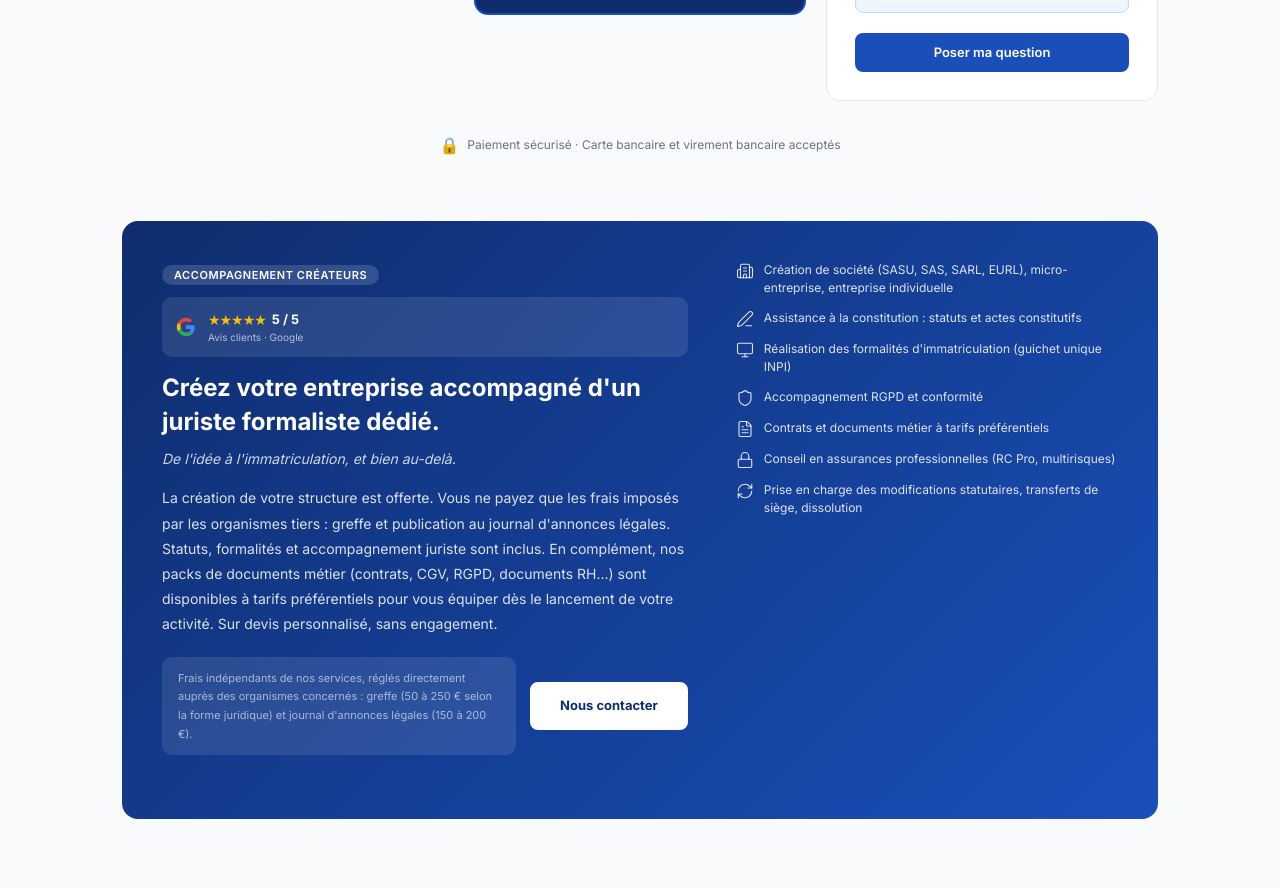
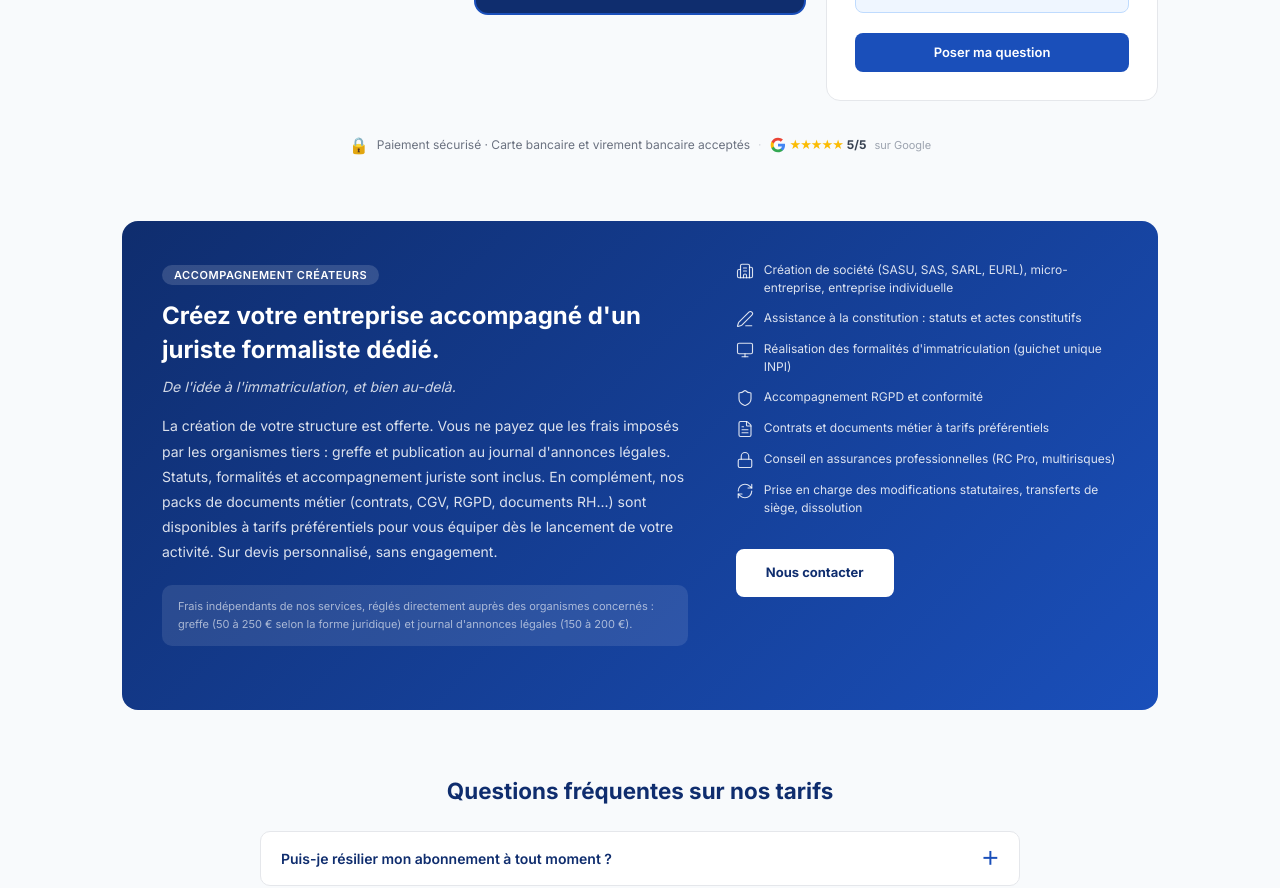
Before and after one commit to SYPA-ASSO/docutheque-next, a Next.js app: page /tarifs in a window 1280 px wide. Shown: the part 960-1848 px from the top of the page. Built offline with nearby package versions, Linux system fonts and the light colour scheme.

Commit message:
Repositionnement Google Avis tarifs+hero + bouton Nous contacter col droite

```diff
--- a/app/tarifs/TarifsClient.tsx
+++ b/app/tarifs/TarifsClient.tsx
@@ -162,15 +162,14 @@ export default function TarifsClient() {
           <div style={{display: 'flex', justifyContent: 'center', alignItems: 'center', gap: '8px', marginTop: '2rem'}}>
             <span style={{fontSize: '16px'}}>🔒</span>
             <span style={{color: '#6b7280', fontSize: '12px'}}>Paiement sécurisé · Carte bancaire et virement bancaire acceptés</span>
+            <span style={{color: '#d1d5db', fontSize: '12px'}}>·</span>
+            <GoogleAvis variant="inline" />
           </div>
 
           {/* SECTION ACCOMPAGNEMENT CRÉATEURS */}
           <div style={{marginTop: '4rem', background: 'linear-gradient(135deg, #0f2d6e 0%, #1a4fba 100%)', borderRadius: '16px', padding: '2.5rem', display: 'flex', gap: '3rem', alignItems: 'flex-start'}}>
             <div style={{flex: '0 0 55%'}}>
               <span style={{background: 'rgba(255,255,255,0.15)', color: 'white', fontSize: '11px', fontWeight: '600', padding: '3px 12px', borderRadius: '20px', letterSpacing: '0.05em'}}>ACCOMPAGNEMENT CRÉATEURS</span>
-              <div style={{marginTop: '12px', marginBottom: '4px'}}>
-                <GoogleAvis variant="compact" />
-              </div>
               <h2 style={{color: 'white', fontSize: '1.5rem', fontWeight: '700', margin: '14px 0 10px', lineHeight: '1.4'}}>Créez votre entreprise accompagné d'un juriste formaliste dédié.</h2>
               <p style={{color: 'rgba(255,255,255,0.8)', fontSize: '0.875rem', fontStyle: 'italic', marginBottom: '16px'}}>De l'idée à l'immatriculation, et bien au-delà.</p>
               <p style={{color: 'rgba(255,255,255,0.85)', fontSize: '0.875rem', lineHeight: '1.8', marginBottom: '20px'}}>
@@ -182,9 +181,6 @@ export default function TarifsClient() {
                     Frais indépendants de nos services, réglés directement auprès des organismes concernés : greffe (50 à 250 € selon la forme juridique) et journal d'annonces légales (150 à 200 €).
                   </p>
                 </div>
-                <a href="/contact" style={{display: 'inline-block', background: 'white', color: '#0f2d6e', padding: '12px 28px', borderRadius: '8px', border: '2px solid white', fontSize: '13px', fontWeight: '700', textDecoration: 'none', whiteSpace: 'nowrap', flexShrink: 0}}>
-                  Nous contacter
-                </a>
               </div>
             </div>
             <div style={{flex: '0 0 40%', display: 'flex', flexDirection: 'column', gap: '12px'}}>
@@ -194,6 +190,11 @@ export default function TarifsClient() {
                   <span style={{color: 'rgba(255,255,255,0.85)', fontSize: '12px', lineHeight: '1.5'}}>{item.label}</span>
                 </div>
               ))}
+              <div style={{marginTop: '20px'}}>
+                <a href="/contact" style={{display: 'inline-block', background: 'white', color: '#0f2d6e', padding: '12px 28px', borderRadius: '8px', border: '2px solid white', fontSize: '13px', fontWeight: '700', textDecoration: 'none'}}>
+                  Nous contacter
+                </a>
+              </div>
             </div>
           </div>
 
--- a/components/Hero.tsx
+++ b/components/Hero.tsx
@@ -25,9 +25,11 @@ export default function Hero() {
             <button style={{background: 'transparent', color: 'white', border: '1px solid rgba(255,255,255,0.4)', padding: '11px 22px', borderRadius: '6px', fontSize: '13px', cursor: 'pointer'}}>
               Voir les tarifs
             </button>
-          </div>
-          <div style={{marginBottom: '16px'}}>
-            <GoogleAvis variant="default" />
+            <div style={{display: 'flex', alignItems: 'center', background: 'rgba(255,255,255,0.1)', border: '1px solid rgba(255,255,255,0.2)', borderRadius: '6px', padding: '11px 16px', gap: '8px'}}>
+              <span style={{color: '#FBBC05', fontSize: '13px', letterSpacing: '-1px'}}>★★★★★</span>
+              <span style={{color: 'white', fontSize: '13px', fontWeight: '700'}}>5/5</span>
+              <span style={{color: 'rgba(255,255,255,0.5)', fontSize: '11px'}}>Google</span>
+            </div>
           </div>
           <div style={{display: 'flex', gap: '14px', flexWrap: 'wrap', rowGap: '8px'}}>
             {[
```
